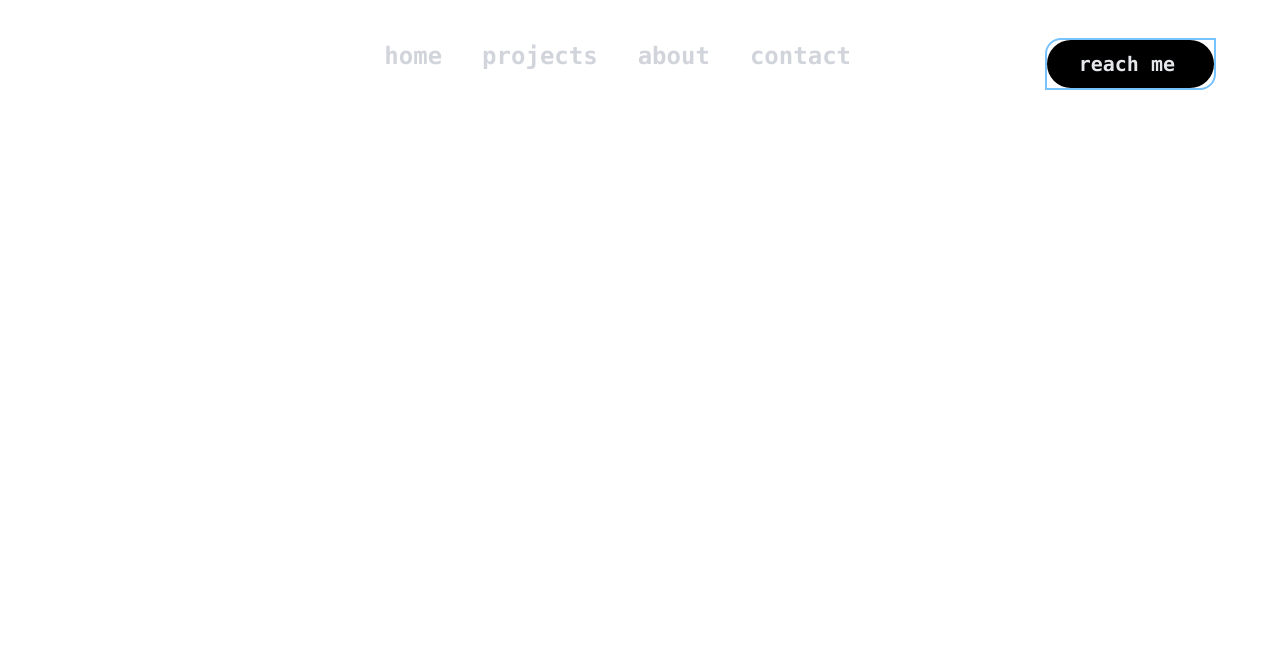
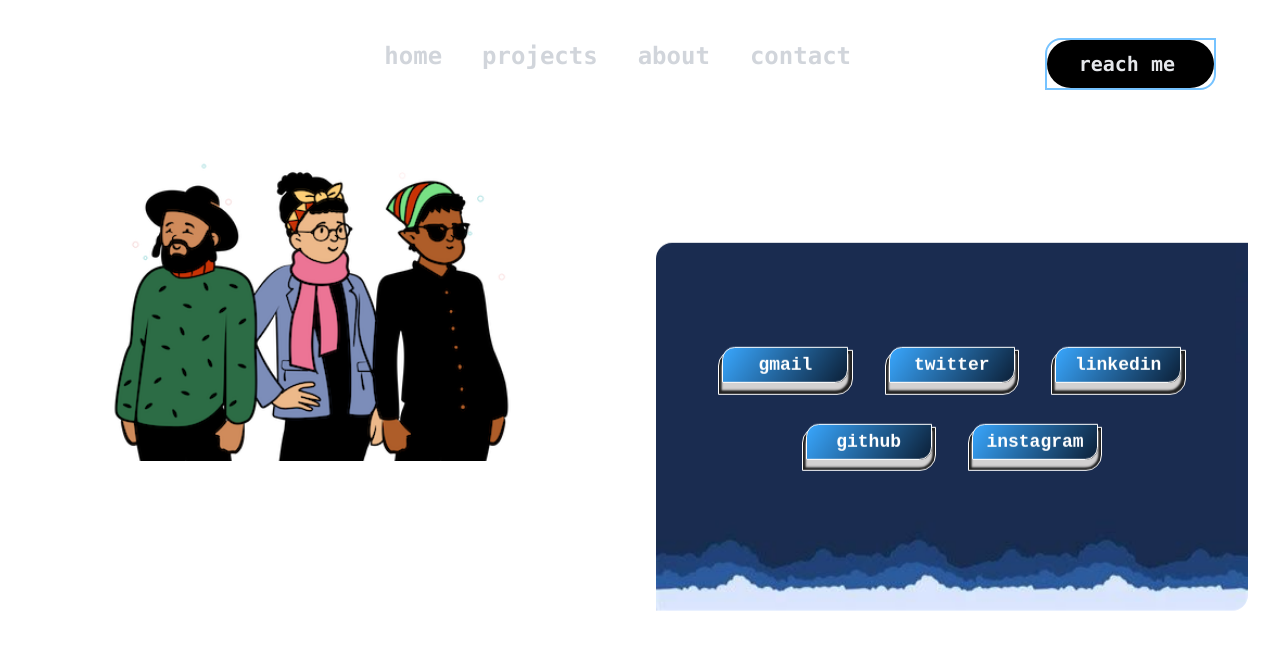
Before and after one commit to grzdev/portfolio, a SvelteKit app: page /contact in a window 1280 px wide. Shown: the top 650 px of the page. Built offline with nearby package versions, Linux system fonts and the light colour scheme; some icons are missing.

Commit message:
The other contact page is the about page

```diff
--- a/src/components/personalProjects.json
+++ b/src/components/personalProjects.json
@@ -59,7 +59,7 @@
             "type": "website",
             "tools": {
                 "first": "svelte",
-                "second": "typescript",
+                "second": "javascript",
                 "third": "tailwind"
             },
             "link": "https://damioyeniyi.netlify.app/",
--- a/src/modules/About.svelte
+++ b/src/modules/About.svelte
@@ -16,7 +16,7 @@
     <img
       src={Avatar}
       alt=""
-      class="rounded-full w-[8rem] sm:w-[13rem] md:w-[13rem] mt-[] sm:mt-[] md:mt-[-4rem]"
+      class="rounded-full w-[8rem] sm:w-[13rem] md:w-[13rem] mt-[] sm:mt-[] md:mt-[-6rem]"
     />
     <h1
       class="text-4xl sm:text-5xl md:text-5xl text-gray-200 font-mono font-bold mt-[0.5rem] sm:mt-[1rem] md:mt-[1rem]"
@@ -40,16 +40,21 @@
           class="text-gray-200 text-sm sm:text-lg md:text-xl mt-[-3rem] sm:mt-[-1rem] md:mt-[-1rem] font-mono font-bold text-center w-[17rem] sm:w-[30rem] md:w-[30rem]"
         >
           I build eye catching and easy to use interfaces using the latest web
-          design technology.
+          design tools.
         </h1>
         <p
-          class="text-gray-200 text-sm sm:text-lg md:text-xl mt-[2rem] font-mono font-bold text-center w-[17rem] sm:w-[30rem] md:w-[30rem]"
+          class="text-gray-200 text-sm sm:text-lg md:text-xl mt-[1rem] font-mono font-bold text-center w-[17rem] sm:w-[30rem] md:w-[30rem]"
         >
-          I'm a frontend developer with about two years of experience. My
-          obsession with offering a smooth and unique user interface and
+          I'm a self taught frontend developer with about two years of
+          experience, with my focus in react and typescript.
+        </p>
+        <p
+          class="text-gray-200 text-sm sm:text-lg md:text-xl mt-[1rem] font-mono font-bold text-center w-[17rem] sm:w-[30rem] md:w-[30rem]"
+        >
+          My obsession with offering a smooth and unique user interface and
           experience is what sets me apart.
         </p>
-        <div class="mt-[3rem] flex flex-col justify-center items-center">
+        <div class="mt-[2.5rem] flex flex-col justify-center items-center">
           <h1
             class="text-gray-200 text-sm sm:text-lg md:text-xl mt-[-1rem] font-mono font-bold text-center"
           >
@@ -64,34 +69,6 @@
           </a>
         </div>
       </div>
-      <div
-        class="flip-back justify-center items-center flex flex-col gap-[2rem]"
-      >
-        <div class="mb-auto w-[17rem] sm:w-[30rem] md:w-[30rem] mt-[4rem]">
-          <h1
-            class="text-gray-200 text-sm sm:text-xl md:text-xl font-mono font-semibold text-center"
-          >
-            Here's a few keywords to know more about me
-          </h1>
-          <p
-            class="text-gray-200 text-sm sm:text-lg md:text-xl mt-[2rem] font-mono font-bold text-center"
-          >
-            frontend, frontend, frontend, frontend, frontend, frontend,
-            frontend, frontend, frontend, frontend, frontend, frontend,
-            frontend, fronte, frontend
-          </p>
-          <p
-            class="text-gray-200 text-sm sm:text-lg md:text-xl mt-[2rem] font-mono font-bold text-center"
-          >
-            frontend, frontend, frontend, frontend, frontend, frontend,
-            frontend, frontend, frontend, frontend, frontend, frontend,
-            frontend, fronte, frontend
-          </p>
-        </div>
-        <h1 class="text-gray-200 text-sm font-mono font-semibold mb-[2rem]">
-          tap an empty space to flip
-        </h1>
-      </div>
     </div>
   </div>
 </div>
@@ -100,7 +77,7 @@
   .flip-card {
     position: relative;
     width: 37rem;
-    height: 32rem;
+    height: 33rem;
     transition: transform 0.5s;
     transform-style: preserve-3d;
   }
--- a/src/modules/Contact.svelte
+++ b/src/modules/Contact.svelte
@@ -1 +1,166 @@
-<h1 class="text-white">Contact page</h1>
+<script>
+  import Icon from "@iconify/svelte";
+  import Image from "../images/together.png";
+  import { fade } from "svelte/transition";
+</script>
+
+<div
+  class="flex flex-col sm:flex-col md:flex-row text-white justify-center items-center mt-[] sm:mt-[] md:mt-[4rem] gap-[-1rem] sm:gap-[1rem] md:gap-[4rem]"
+>
+  <div class="flex justify-center items-center flex-col">
+    <img
+      src={Image}
+      alt=""
+      class="w-[15rem] sm:w-[25rem] md:w-[27rem]"
+      in:fade
+    />
+    <h1
+      class="text-2xl sm:text-5xl md:text-5xl font-bold font-mono w-[20rem] sm:w-[35rem] md:w-[35rem] text-center mt-[1rem]"
+    >
+      Let's make great stuff together!
+    </h1>
+    <h1
+      class="text-md sm:text-xl md:text-xl font-semibold font-mono w-[20rem] sm:w-[35rem] md:w-[30rem] text-center mt-[1rem]"
+    >
+      Get in touch with me if you wish to share ideas or collaborate on a
+      project.
+    </h1>
+  </div>
+  <div
+    class="flex flex-col mt-[1.8rem] mb-[3rem] sm:mb-[3rem] md:mb-[0rem] move-container"
+  >
+    <div class="flip-card">
+      <div class="flip-front justify-center items-center flex flex-col">
+        <div
+          class="w-[20rem] sm:w-[30rem] md:w-[30rem] gap-[2rem] mt-[-2rem] flex flex-wrap justify-center items-center"
+        >
+          <a href="">
+            <button class="">
+              <span class="text-sm"> gmail </span>
+            </button>
+          </a>
+          <a href="">
+            <button class="">
+              <span class="text-sm"> twitter </span>
+            </button>
+          </a>
+          <a href="">
+            <button class="">
+              <span class="text-sm"> linkedin </span>
+            </button>
+          </a>
+          <a href="">
+            <button class="">
+              <span class="text-sm"> github </span>
+            </button>
+          </a>
+          <a href="">
+            <button class="">
+              <span class="text-sm"> instagram </span>
+            </button>
+          </a>
+        </div>
+      </div>
+    </div>
+  </div>
+</div>
+
+<style>
+  .flip-card {
+    position: relative;
+    width: 37rem;
+    height: 23rem;
+    transition: transform 0.5s;
+    transform-style: preserve-3d;
+  }
+
+  @media (max-width: 640px) {
+    /* Set different width and height for smaller screens */
+    .flip-card {
+      width: 20rem;
+      height: 32rem;
+    }
+  }
+
+  .flip-container:hover .flip-card {
+    transform: rotateY(-180deg);
+  }
+
+  .flip-front,
+  .flip-back {
+    position: absolute;
+    width: 100%;
+    height: 100%;
+    backface-visibility: hidden;
+  }
+  .flip-front {
+    background-image: url("../images/bg1.jpeg"); /* Move background image to flip-front */
+    background-position: center;
+    background-repeat: no-repeat;
+    background-size: cover;
+    border-radius: 1rem 0 1rem 0;
+  }
+
+  .flip-back {
+    transform: rotateY(180deg);
+    background-color: #1a2c50;
+    border-radius: 1rem 0 1rem 0;
+  }
+  .move-container {
+    animation: move 2.5s ease-in-out infinite;
+  }
+
+  @keyframes move {
+    0%,
+    100% {
+      transform: translateY(0);
+    }
+    50% {
+      transform: translateY(-9px);
+    }
+  }
+
+  button {
+    padding: 0.1em 0.25em;
+    width: 11.2em;
+    height: 3.7em;
+    background-color: #212121;
+    border: 0.08em solid #fff;
+    border-radius: 1rem 0 1rem 0;
+    font-size: 12px;
+    font-family: monospace;
+  }
+
+  button span {
+    position: relative;
+    display: flex;
+    justify-content: center;
+    align-items: center;
+    font-weight: 700;
+    bottom: 0.4em;
+    width: 7em;
+    height: 2em;
+    background: rgb(12, 32, 56);
+    background: linear-gradient(
+      304deg,
+      rgba(12, 32, 56, 1) 0%,
+      rgba(57, 167, 254, 1) 100%
+    );
+
+    border-radius: 0.8rem 0 0.8rem 0;
+    font-size: 1.5em;
+    color: #fff;
+    border: 0.08em solid #fff;
+    box-shadow: 0 0.4em 0.1em 0.019em #d3d1d1;
+  }
+
+  button span:hover {
+    transition: all 0.5s;
+    transform: translate(0, 0.4em);
+    box-shadow: 0 0 0 0 #d3d1d1;
+  }
+
+  button span:not(hover) {
+    transition: all 1s;
+  }
+</style>
--- a/src/modules/Home.svelte
+++ b/src/modules/Home.svelte
@@ -80,7 +80,7 @@
       {/if}
       {#if showText3}
         <div
-          class="fly-in flex flex-row mt-[1.3rem] sm:mt-[1.5rem] md:mt-[2rem] gap-[2rem]"
+          class="fly-in flex flex-row mt-[1.2rem] sm:mt-[1.5rem] md:mt-[1.5rem] gap-[2rem]"
         >
           <a href="/projects">
             <button>
--- a/src/modules/Projects.svelte
+++ b/src/modules/Projects.svelte
@@ -85,7 +85,7 @@
     }
   }
   .slide-in2 {
-    animation: slide-in 1.8s;
+    animation: slide-in 1.6s;
   }
 
   @keyframes slide-in2 {
```
Also changed, not shown: src/images/together.png (added).
